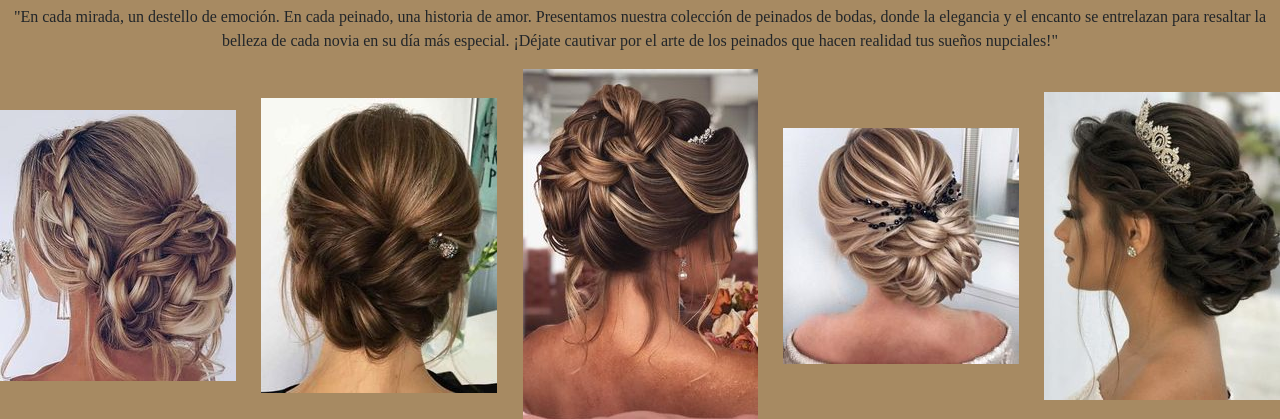
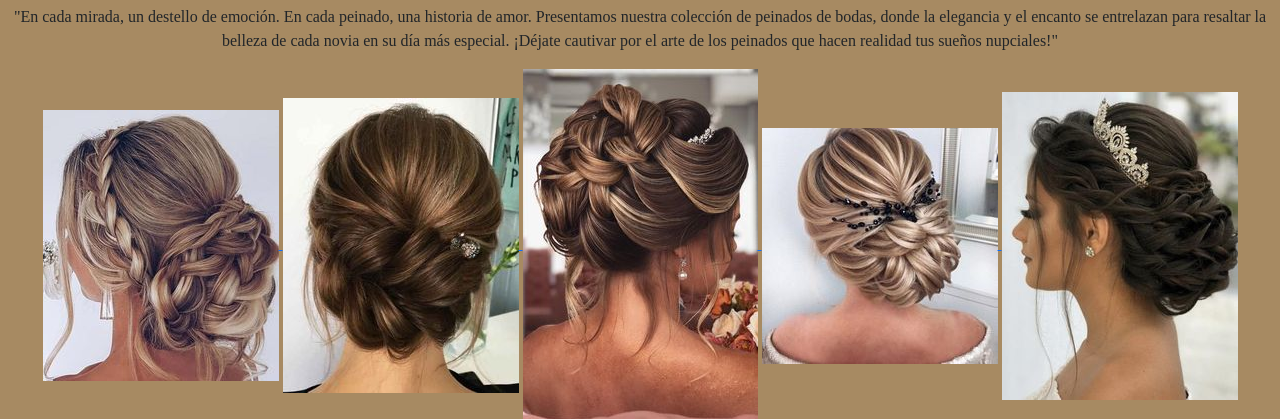
Before and after one commit to mariasolorellana19/segundaentrega, a website: page pages/service.html in a window 1280 px wide. Shown: the part 91-510 px from the top of the page. Drawn offline with nearby package versions, Linux system fonts and the light colour scheme.

Commit message:
modificacion de archivos

```diff
--- a/scss/style.scss
+++ b/scss/style.scss
@@ -119,16 +119,9 @@ div{
     }
 }
 
-//peinados
 
-.peinados{
-    gap: 10px;
-    justify-content: space-between;
-    display: flex;
-    align-items: center;
-    grid-template-columns: repeat(auto-fit, minmax(150px, 1fr));
-    margin: 0 auto;
-}
+
+
 
 //estilos para img de blog
 
```
Also changed, not shown: css/main.css.
